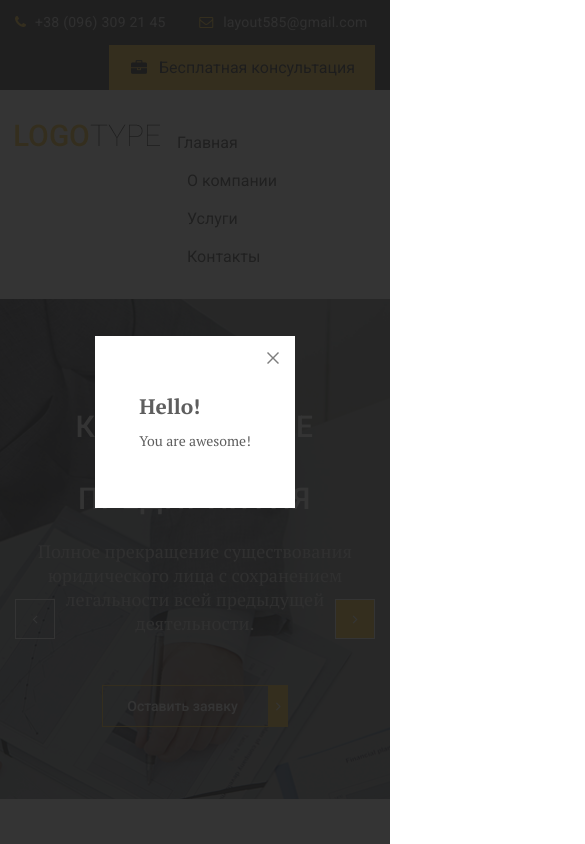
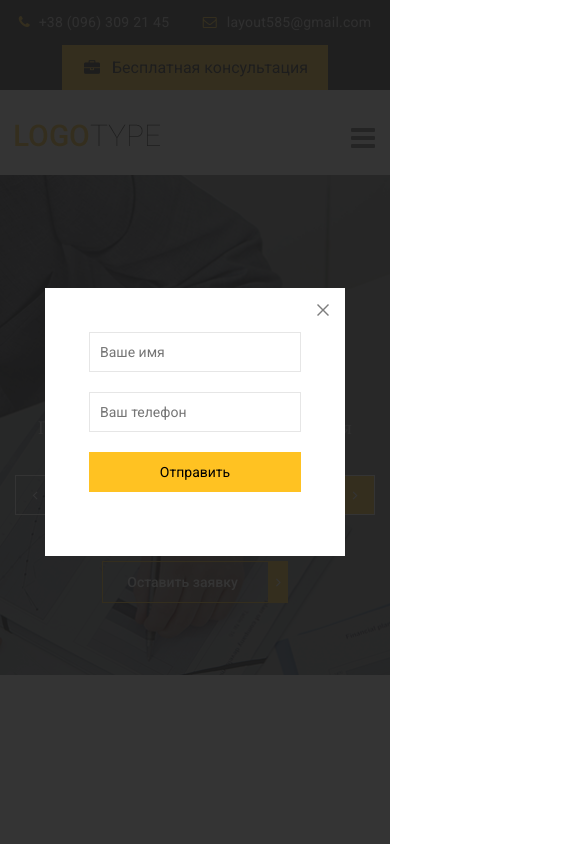
Before and after one commit to Introversionya/free-psd, a plain HTML site: page index.html in a window 390 px wide. Both pictures are taken after a click on the link "Бесплатная консультация". Shown: the top 844 px of the page, 585 px wide, since content can reach past the window. Drawn offline with nearby package versions, Linux system fonts and the light colour scheme; files whose address does not match are found by name.

Commit message:
Адаптив шапки

```diff
--- /dev/null
+++ b/css/media.css
@@ -0,0 +1,69 @@
+@media (max-width: 700px) {
+
+    .header__btn {
+        float: none;
+    }
+
+    .header__contacts {
+        text-align: center;
+    }
+
+    .header__btn:before {
+        display: none;
+    }
+
+    .header__btn-menu {
+        display: block;
+    }
+
+    .menu ul {
+        display: none;
+        position: absolute;
+        left: 0;
+        right: 0;
+        margin-top: 20px;
+        z-index: 50;
+    }
+
+    .menu li {
+        display: block;
+        text-align: center;
+    }
+
+    .menu a {
+        display: block;
+        background-color: #ffc222;
+        border-top: 1px solid #fff;
+        border-bottom: 1px solid #fff;
+    }
+
+    .menu a:hover {
+        border-color: #fff;
+        cursor: default;
+    }
+
+    .menu li + li {
+        padding-left: 0;
+    }
+}
+
+@media (max-width: 400px) {
+
+    .header__btn:before {
+        display: block;
+    }
+}
+
+@media (max-width: 375px) {
+
+    .header__email {
+        padding-right: 30px;
+    }
+
+}
+
+@media (min-width: 700px) {
+    .menu ul {
+        display: block!important;
+    }
+}
--- a/css/style.css
+++ b/css/style.css
@@ -777,3 +777,29 @@ header {
     font-family: 'Roboto', sans-serif;
     color: #fff;
 }
+
+#modal {
+    width: 300px;
+}
+
+#modal input {
+    display: block;
+    width: 100%;
+    margin-bottom: 20px;
+    outline: none;
+    height: 40px;
+    border: 1px solid #e6e6e6;
+    padding: 0px 10px;
+    font-family: 'Roboto', sans-serif;
+    font-weight: 400;
+}
+
+#modal input[type="submit"] {
+    background-color: #ffc222;
+    border: none;
+}
+
+.header__btn-menu {
+    display: none;
+    font-size: 28px;
+}
--- a/index.html
+++ b/index.html
@@ -13,6 +13,7 @@
     <link rel="stylesheet" href="css/slick.css">
     <link rel="stylesheet" href="css/jquery.formstyler.css">
     <link rel="stylesheet" href="css/style.css">
+    <link rel="stylesheet" href="css/media.css">
 </head>
 
 <body>
@@ -36,6 +37,9 @@
                         </a>
                     </div>
                     <nav class="menu">
+                        <div class="header__btn-menu">
+                            <span class="icon-bars"></span>
+                        </div>
                         <ul>
                             <li><a href="#">Главная</a></li>
                             <li><a href="#">О компании</a></li>
@@ -95,7 +99,7 @@
             </div>
         </div>
     </section>
-    <section class="services">
+    <!-- section class="services">
         <div class="container">
             <div class="services__top">
                 <div class="services__title-box">
@@ -378,11 +382,14 @@
                 <div class="footer__copy-text">© 2017 Template by Anastasia Shaposhnyk. Все права защищены.</div>
             </div>
         </div>
-    </footer>
+    </footer> -->
 
     <div id="modal">
-        <h2>Hello!</h2>
-        <p>You are awesome!</p>
+        <form>
+            <input type="text" placeholder="Ваше имя">
+            <input type="text" placeholder="Ваш телефон">
+            <input type="submit" value="Отправить">
+        </form>
     </div>
 
 
--- a/js/main.js
+++ b/js/main.js
@@ -8,6 +8,12 @@ $(function(){
 
     $('select').styler();
 
+    $('.header__btn-menu').on('click', function(){
+        $('.menu ul').slideToggle();
+    });
+
+
+
 
 
 
```
